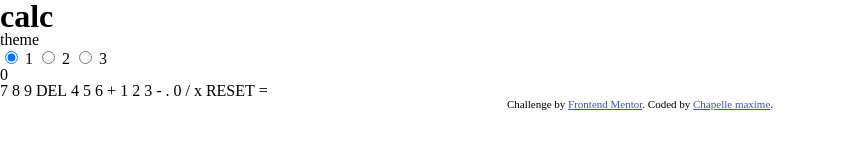
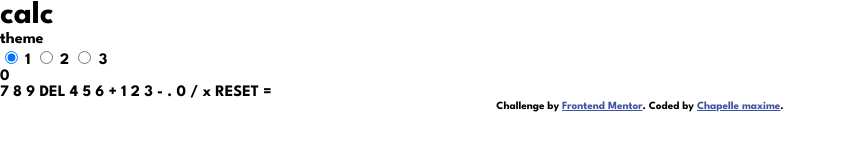
Before and after one commit to maxi1993-tech/calculator-app, a website: page index.html in a window 1280 px wide. Shown: the whole page, without its empty margins (0-846 px from the left). Drawn offline with Linux system fonts and the light colour scheme.

Commit message:
feat: add global typography

```diff
--- /dev/null
+++ b/sass/base/_typography.scss
@@ -0,0 +1,6 @@
+@use "../abstracts/variables" as *;
+
+body {
+    font-family: $font-family;
+    font-weight: $font-weight-bold;
+}
--- a/sass/main.scss
+++ b/sass/main.scss
@@ -1,4 +1,5 @@
 @use "abstracts/variables";
 @use "themes/themes";
 @use "base/reset";
+@use "base/typography";
 @use "layout/footer";
```
Also changed, not shown: css/style.css.
